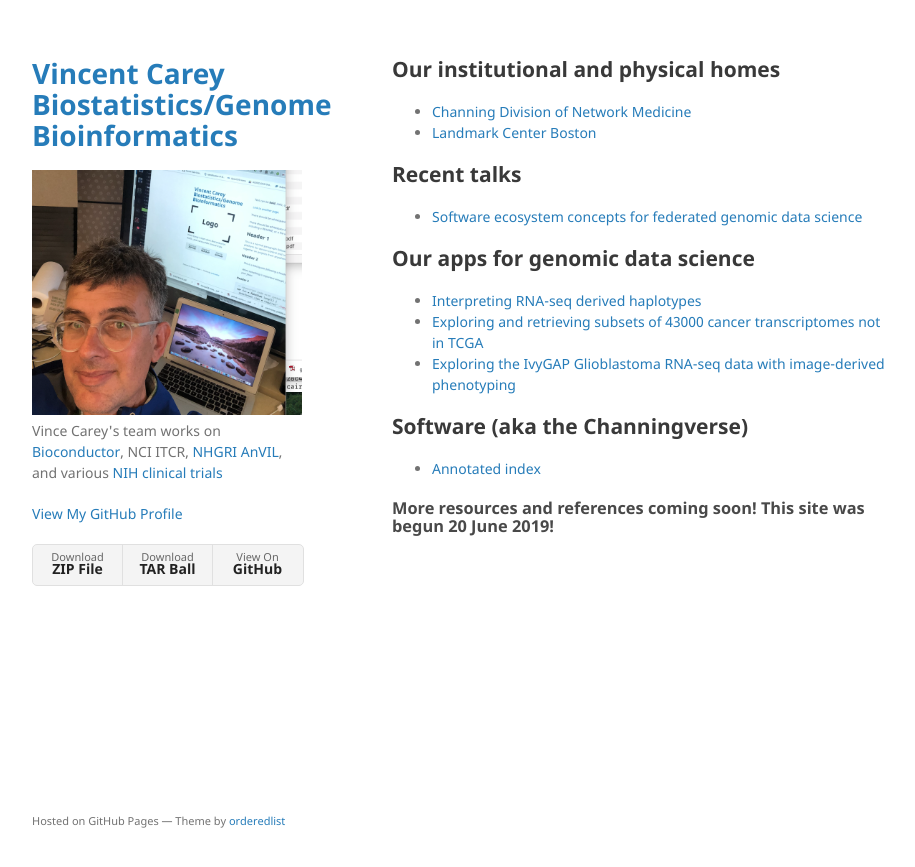
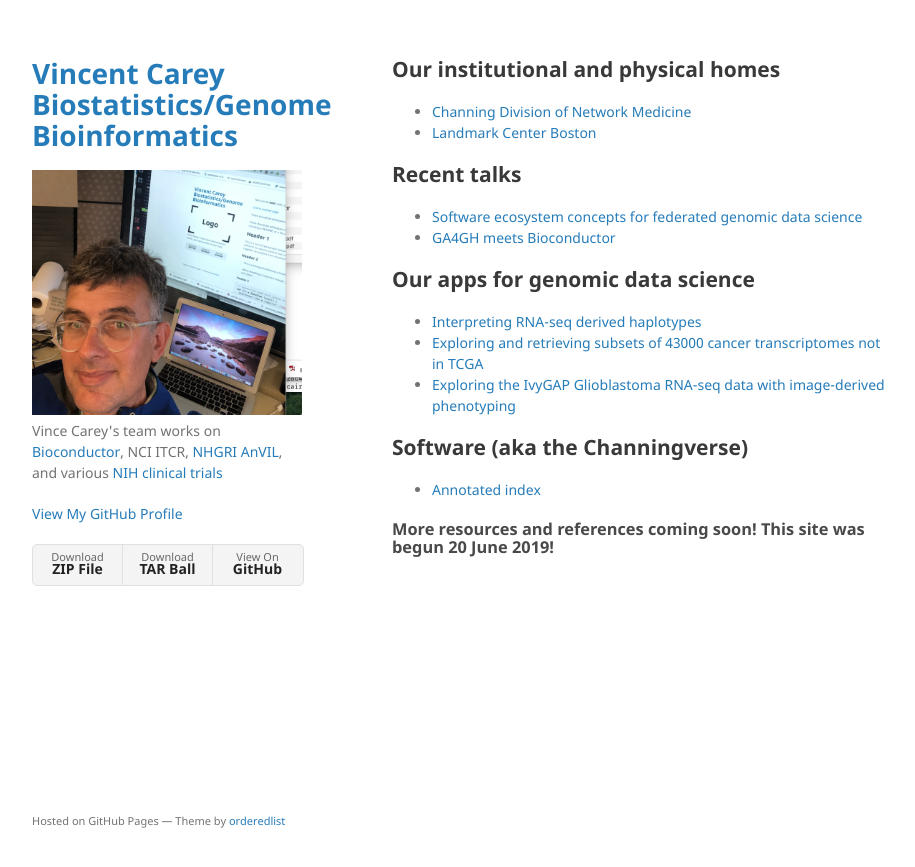
Before and after one commit to vjcitn/vjcitn.github.io, a Jekyll site: the page built from index.md, in a window 1280 px wide. Shown: the top 867 px of the page, without its empty margins (178-1093 px from the left). Built offline with Jekyll 4.4.1, drawn with Linux system fonts in a browser that asks for light colours; our own code applies the rules of GitHub Pages for plain Markdown files.

Commit message:
update for another link to a talk

```diff
--- a/index.md
+++ b/index.md
@@ -10,6 +10,7 @@ layout: default
 ## Recent talks
 
 * [Software ecosystem concepts for federated genomic data science](https://docs.google.com/presentation/d/1LMR3upAQZMdfAP4-UAl6-UMU6udA_NkqRMKsnM1jPfs/edit?usp=sharing)
+* [GA4GH meets Bioconductor](https://docs.google.com/presentation/d/1wmv0wfLqYhZOcvqIA1lanypH0dtQ_hukJfBOuVw1Jzs/edit?usp=sharing)
 
 ## Our apps for genomic data science
 
```
Also changed, not shown: 2 other files.
